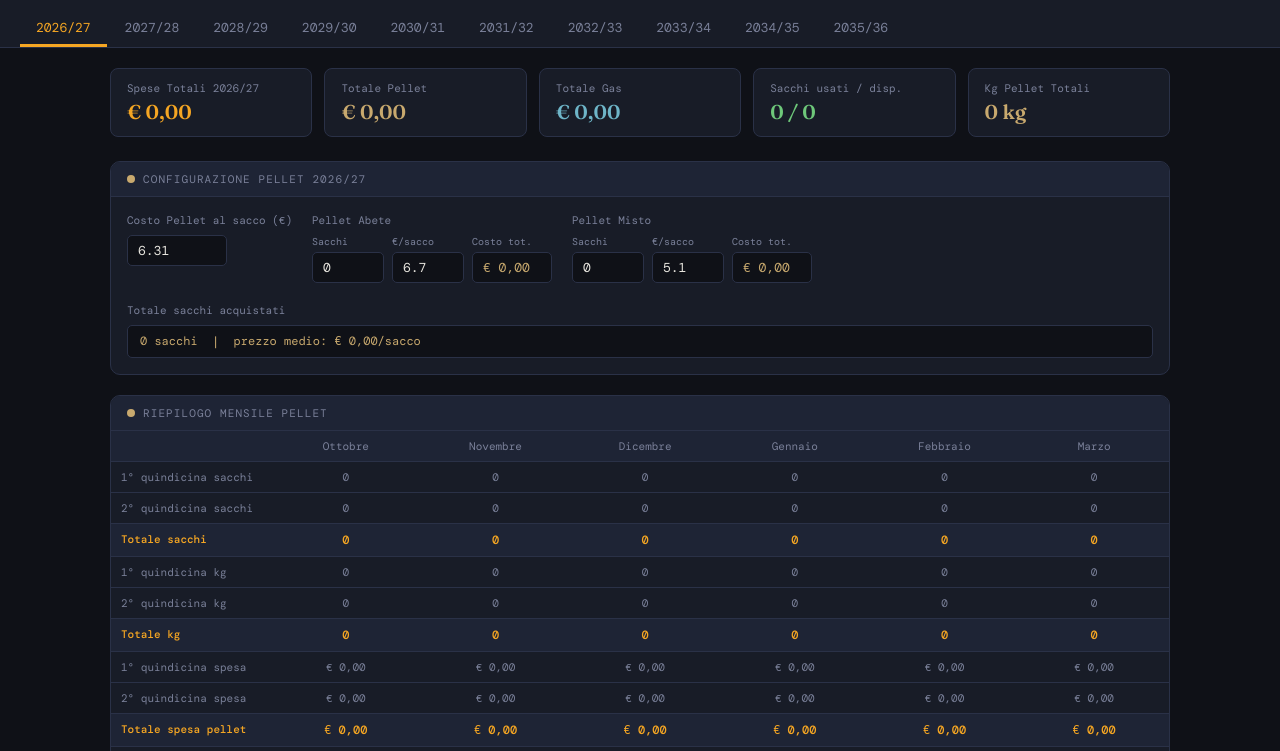
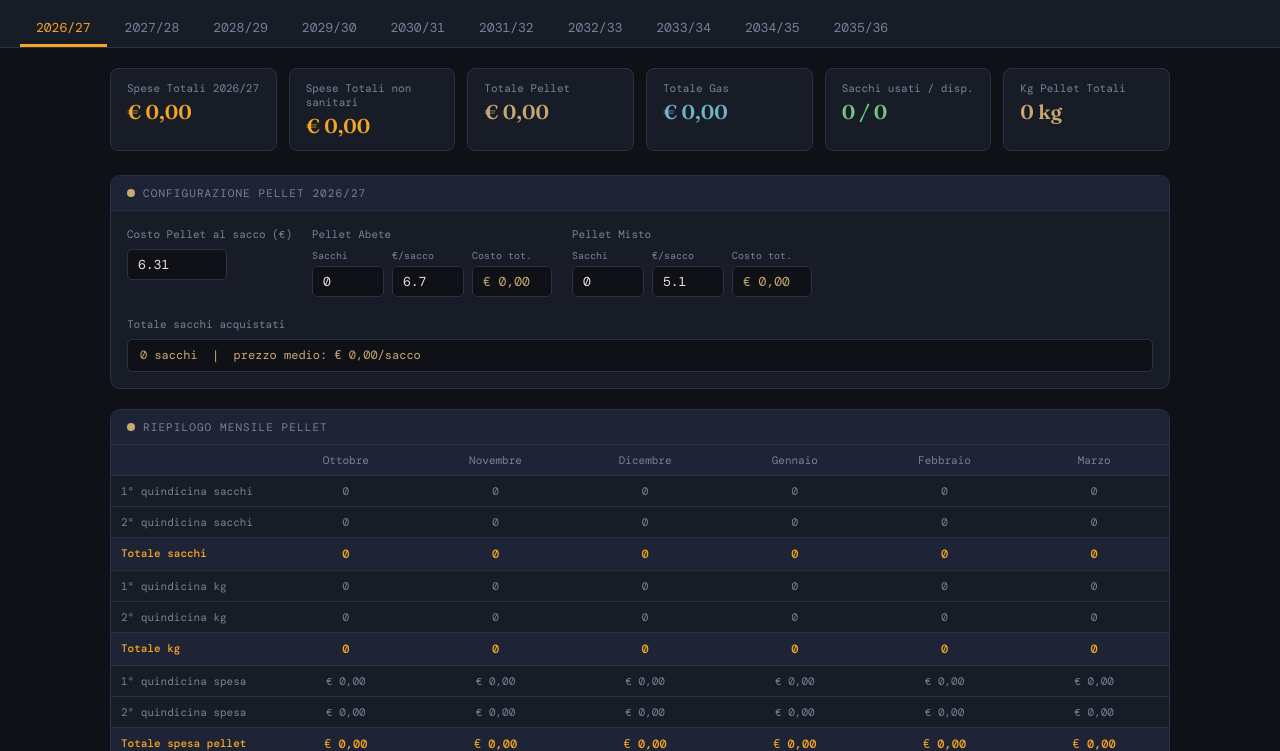
Before and after one commit to adrianosky3012/Pellet, a plain HTML site: page index.html in a window 1280 px wide. Shown: the part 49-800 px from the top of the page. Drawn offline with nearby package versions, Linux system fonts and the light colour scheme.

Commit message:
Add files via upload

```diff
--- a/index.html
+++ b/index.html
@@ -563,6 +563,7 @@ function defaultYear(y) {
     gas: {
       pagare: [0,0,0,0,0,0],
       smc:    [0,0,0,0,0,0],
+      smcSanMese: 15,
     },
     orari: ['','','','','',''],
     orari2: ['','','','','',''],
@@ -650,6 +651,23 @@ function calcYear(y) {
   const totalGasSpesa = d.gas.pagare.reduce((a,b) => a + (parseFloat(b)||0), 0);
   const totalSpese = totalPelletSpesa + totalGasSpesa;
 
+  // gas: quota sanitari (smc/mese) da detrarre dal riscaldamento.
+  // Costo al smc del mese = totale da pagare / smc fatturati; si detrae solo
+  // nei mesi con bolletta inserita (smc > 0).
+  const gasMonths = MONTHS.map((_, mi) => {
+    const p = parseFloat(d.gas.pagare[mi]) || 0;
+    const s = parseFloat(d.gas.smc[mi]) || 0;
+    const sanIn = parseFloat(d.gas.smcSanMese);
+    const san = isNaN(sanIn) ? 0 : sanIn;
+    const costoSmc = s > 0 ? p / s : 0;
+    const sanSmc = s > 0 ? Math.min(san, s) : 0;
+    const spesaSan = sanSmc * costoSmc;
+    return { spesaSan, spesaRisc: p - spesaSan };
+  });
+  const totalGasSan = gasMonths.reduce((a, m) => a + m.spesaSan, 0);
+  const totalGasRisc = totalGasSpesa - totalGasSan;
+  const totalSpeseNonSan = totalPelletSpesa + totalGasRisc;
+
   // stock
   const totalStock = (parseInt(d.pelletAbete.sacchi)||0) + (parseInt(d.pelletMisto.sacchi)||0);
   const sacchiDisp = totalStock - totalPelletSacchi;
@@ -663,7 +681,8 @@ function calcYear(y) {
   const costsSum = costsRows.slice(0,5).reduce((s,r) => s + r.spesa, 0);
 
   return { months, totalPelletSacchi, totalPelletKg, totalPelletSpesa,
-           totalGasSpesa, totalSpese, sacchiDisp, totalStock, costsRows, costsSum };
+           totalGasSpesa, totalSpese, sacchiDisp, totalStock, costsRows, costsSum,
+           gasMonths, totalGasSan, totalGasRisc, totalSpeseNonSan };
 }
 
 // ── Render ──────────────────────────────────────────────────────────────────
@@ -788,6 +807,10 @@ function renderMain() {
       <div class="scard">
         <div class="scard-label">Spese Totali ${seasonLabel(y)}</div>
         <div class="scard-val total">€ ${fmt(c.totalSpese)}</div>
+      </div>
+      <div class="scard">
+        <div class="scard-label">Spese Totali non sanitari</div>
+        <div class="scard-val total">€ ${fmt(c.totalSpeseNonSan)}</div>
       </div>
       <div class="scard">
         <div class="scard-label">Totale Pellet</div>
@@ -952,6 +975,18 @@ function renderMain() {
       </div>
     </div>
 
+    <!-- Sanitari -->
+    <div class="section">
+      <div class="section-head"><span class="dot g"></span> Gas sanitari ${seasonLabel(y)}</div>
+      <div class="pellet-config">
+        <div class="config-group">
+          <label>Smc sanitari al mese (da detrarre dal riscaldamento)</label>
+          <input type="number" step="0.1" min="0" value="${d.gas.smcSanMese ?? 15}"
+            onchange="updateSmcSan(${y}, parseFloat(this.value))">
+        </div>
+      </div>
+    </div>
+
     <!-- Gas -->
     <div class="section">
       <div class="section-head"><span class="dot g"></span> Consumi Gas ${seasonLabel(y)}</div>
@@ -983,12 +1018,20 @@ function renderMain() {
             return `<div class="gas-calc">${fmt(costo,4)}</div>`;
           }).join('')}
         </div>
+        <div class="gas-row">
+          <div>Sanitari (€)</div>
+          ${c.gasMonths.map(m=>`<div class="gas-calc">€ ${fmt(m.spesaSan)}</div>`).join('')}
+        </div>
         <div class="mg-row total" style="display:contents">
           <div style="padding:8px 10px;background:var(--surface2);font-size:11px;color:var(--muted)">Totale Gas</div>
           ${MONTHS.map((_,mi)=>{
             const tot = parseFloat(d.gas.pagare[mi])||0;
             return `<div style="padding:8px 10px;background:var(--surface2);color:var(--gas);text-align:center">€ ${fmt(tot)}</div>`;
           }).join('')}
+        </div>
+        <div class="mg-row total" style="display:contents">
+          <div style="padding:8px 10px;background:var(--surface2);font-size:11px;color:var(--muted)">Riscaldamento (€)</div>
+          ${c.gasMonths.map(m=>`<div style="padding:8px 10px;background:var(--surface2);color:var(--gas);text-align:center;font-weight:700">€ ${fmt(m.spesaRisc)}</div>`).join('')}
         </div>
       </div>
     </div>
@@ -1079,6 +1122,12 @@ function updateArrayField(y, arr, idx, val) {
   saveState();
 }
 
+function updateSmcSan(y, val) {
+  state[y].gas.smcSanMese = (isNaN(val) || val < 0) ? 0 : val;
+  saveState();
+  renderMain();
+}
+
 function updateGas(y, field, mi, val) {
   state[y].gas[field][mi] = val;
   saveState();
@@ -1131,6 +1180,7 @@ YEARS.forEach(y => {
   // Ensure all required fields exist (backward compat)
   if (!state[y].days) state[y].days = buildDayMatrix();
   if (!state[y].gas) state[y].gas = { pagare:[0,0,0,0,0,0], smc:[0,0,0,0,0,0] };
+  if (state[y].gas.smcSanMese === undefined) state[y].gas.smcSanMese = 15;
   if (!state[y].orari) state[y].orari = ['','','','','',''];
   if (!state[y].orari2) state[y].orari2 = ['','','','','',''];
   if (!state[y].costsRows) state[y].costsRows = [];
```
